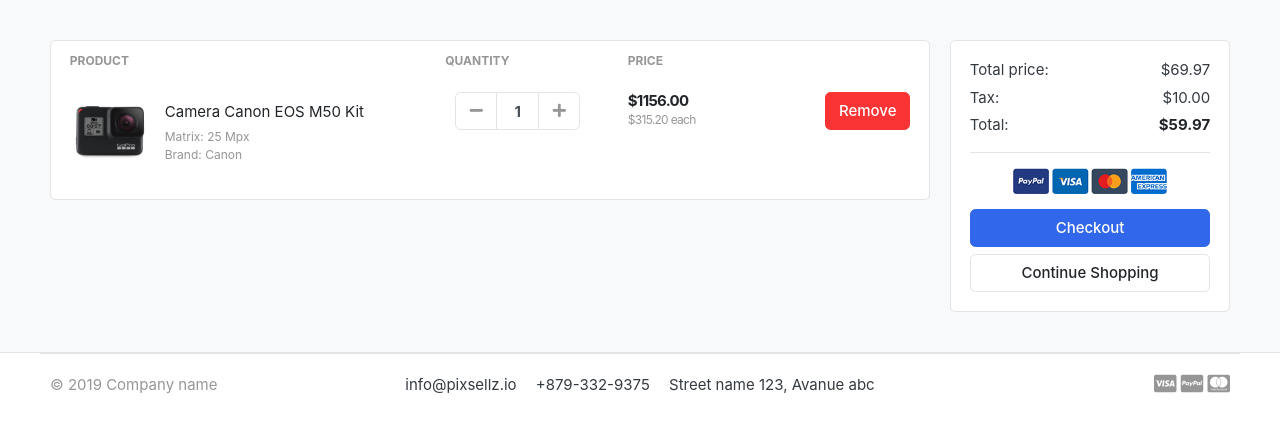
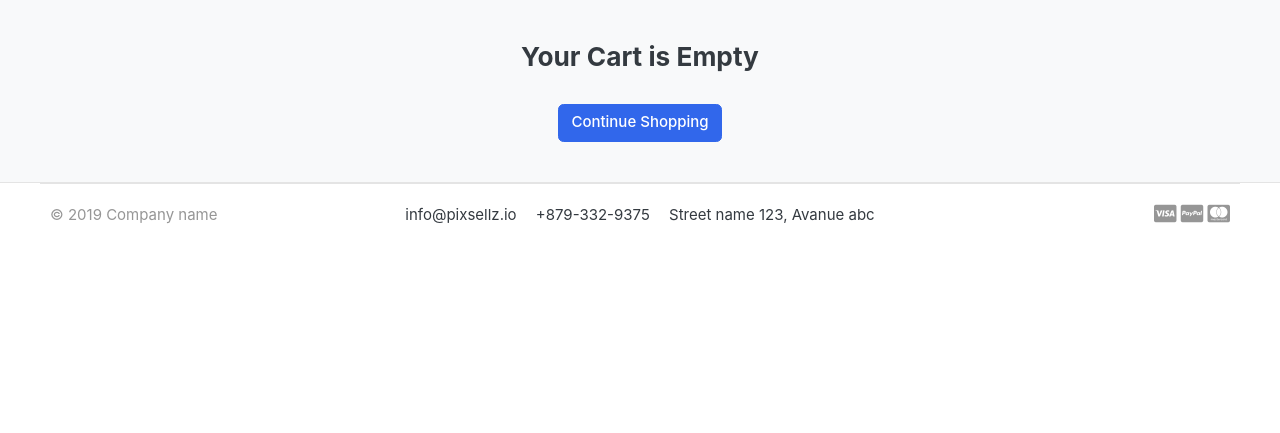
Before and after one commit to MohammedDanishN/GreatKart, a Django app: page /cart/ in a window 1280 px wide. Shown: the part 118-551 px from the top of the page. Run offline with Django 4.2, Linux system fonts and the light colour scheme; tables that the repository leaves empty hold one stand-in row (values such as "Sample post"); some libraries are stand-ins or nearby versions; some web fonts are replaced.

Commit message:
Feat:Added cart functionality

```diff
--- /dev/null
+++ b/cart/context_processor.py
@@ -0,0 +1,14 @@
+from .models import Cart, CartItem
+from .views import _cart_id
+
+
+def counter(request):
+    cart_count = 0
+    try:
+        cart_items = CartItem.objects.filter(cart__cart_id=_cart_id(request))
+
+        for item in cart_items:
+            cart_count += item.quantity
+    except Cart.DoesNotExist:
+        cart_count = 0
+    return {'cart_count': cart_count}
--- a/cart/urls.py
+++ b/cart/urls.py
@@ -6,4 +6,6 @@
 urlpatterns = [
     path('', cart, name='cart'),
     path('add_cart/<int:product_id>/', add_to_cart, name='add_to_cart'),
+    path('remove_cart/<int:product_id>/', remove_cart_item, name='remove_cart'),
+    path('delete_cart/<int:product_id>/', delete_cart_item, name='delete_cart'),
 ]
--- a/cart/views.py
+++ b/cart/views.py
@@ -1,4 +1,4 @@
-from django.shortcuts import render, redirect
+from django.shortcuts import render, redirect, get_object_or_404
 
 from .models import Cart, CartItem
 from store.models import Product
@@ -39,5 +39,38 @@
     return redirect('cart')
 
 
-def cart(request):
-    return render(request, 'cart/cart.html')
+def remove_cart_item(request, product_id):
+    cart = Cart.objects.get(cart_id=_cart_id(request))
+    product = get_object_or_404(Product, id=product_id)
+    cart_item = CartItem.objects.get(product=product, cart=cart)
+
+    if cart_item.quantity > 1:
+        cart_item.quantity -= 1
+        cart_item.save()
+    else:
+        cart_item.delete()
+    return redirect('cart')
+
+
+def delete_cart_item(request, product_id):
+    product = get_object_or_404(Product, id=product_id)
+    cart = Cart.objects.get(cart_id=_cart_id(request))
+    cart_item = CartItem.objects.get(cart=cart, product=product)
+    cart_item.delete()
+    return redirect('cart')
+
+
+def cart(request, total_amount=0, quantity=0, cart_items=None, tax=0, grand_total=0):
+    try:
+        cart = Cart.objects.get(cart_id=_cart_id(request))
+        cart_items = CartItem.objects.filter(cart=cart, is_active=True)
+        for cart_item in cart_items:
+            total_amount += (cart_item.product.price * cart_item.quantity)
+            quantity += cart_item.quantity
+        tax = (12*total_amount)/100
+        grand_total = tax+total_amount
+    except Exception:
+        pass
+    context = {'total_amount': float(total_amount), 'tax': tax, 'grand_total': grand_total,
+               'quantity': quantity, 'cart_items': cart_items}
+    return render(request, 'cart/cart.html', context)
--- a/ecom/settings.py
+++ b/ecom/settings.py
@@ -68,7 +68,8 @@
                 'django.template.context_processors.request',
                 'django.contrib.auth.context_processors.auth',
                 'django.contrib.messages.context_processors.messages',
-                'category.context_processor.menu_links'
+                'category.context_processor.menu_links',
+                'cart.context_processor.counter',
             ],
         },
     },
--- a/templates/cart/cart.html
+++ b/templates/cart/cart.html
@@ -8,7 +8,13 @@
     <div class="container">
 
     <!-- ============================ COMPONENT 1 ================================= -->
+    {% if not cart_items %}
+    <h3 class="text-center">Your Cart is Empty</h5><br>
+    <div class="text-center">
+        <a href="{% url 'store' %}" class="btn btn-primary">Continue Shopping </a>
+    </div>
 
+    {% else %}
     <div class="row">
         <aside class="col-lg-9">
     <div class="card">
@@ -22,13 +28,14 @@
     </tr>
     </thead>
     <tbody>
+        {% for cart_item in cart_items  %}
     <tr>
         <td>
             <figure class="itemside align-items-center">
-                <div class="aside"><img src="{% static './images/items/11.jpg' %}" class="img-sm"></div>
+                <div class="aside"><img src="{{ cart_item.product.image.url }}" class="img-sm"></div>
                 <figcaption class="info">
-                    <a href="#" class="title text-dark">Camera Canon EOS M50 Kit</a>
-                    <p class="text-muted small">Matrix: 25 Mpx <br> Brand: Canon</p>
+                    <a href="{{cart_item.product.get_url}}" class="title text-dark">{{ cart_item.product }}</a>
+                    <p class="text-muted small">Color: 25 Mpx <br> size: Canon</p>
                 </figcaption>
             </figure>
         </td>
@@ -37,26 +44,26 @@
                         <div class="col">
                             <div class="input-group input-spinner">
                                 <div class="input-group-prepend">
-                                <button class="btn btn-light" type="button" id="button-plus"> <i class="fa fa-minus"></i> </button>
+                                <a  href="{% url 'remove_cart' cart_item.product.id %}" class="btn btn-light" type="button" id="button-plus"> <i class="fa fa-minus"></i> </a>
                                 </div>
-                                <input type="text" class="form-control"  value="1">
+                                <input type="text" class="form-control"  value="{{ cart_item.quantity }}">
                                 <div class="input-group-append">
-                                <button class="btn btn-light" type="button" id="button-minus"> <i class="fa fa-plus"></i> </button>
+                                <a href="{% url 'add_to_cart' cart_item.product.id %}"  class="btn btn-light" type="button" id="button-minus"> <i class="fa fa-plus"></i> </a >
                                 </div>
                             </div> <!-- input-group.// -->
                         </div> <!-- col.// -->
         </td>
         <td>
             <div class="price-wrap">
-                <var class="price">$1156.00</var>
-                <small class="text-muted"> $315.20 each </small>
+                <var class="price">Rs. {{cart_item.sub_total}} </var>
+                <small class="text-muted"> Rs.{{cart_item.product.price }} each </small>
             </div> <!-- price-wrap .// -->
         </td>
         <td class="text-right">
-        <a href="" class="btn btn-danger"> Remove</a>
+        <a href="{% url 'delete_cart' cart_item.product.id %}" class="btn btn-danger"> Remove</a>
         </td>
     </tr>
-
+    {% endfor %}
     </tbody>
     </table>
     </div> <!-- card.// -->
@@ -68,15 +75,15 @@
             <div class="card-body">
                 <dl class="dlist-align">
                   <dt>Total price:</dt>
-                  <dd class="text-right">$69.97</dd>
+                  <dd class="text-right">Rs.{{ total_amount }}</dd>
                 </dl>
                 <dl class="dlist-align">
                   <dt>Tax:</dt>
-                  <dd class="text-right"> $10.00</dd>
+                  <dd class="text-right"> Rs. {{tax}}</dd>
                 </dl>
                 <dl class="dlist-align">
                   <dt>Total:</dt>
-                  <dd class="text-right text-dark b"><strong>$59.97</strong></dd>
+                  <dd class="text-right text-dark b"><strong>Rs. {{ grand_total }}</strong></dd>
                 </dl>
                 <hr>
                 <p class="text-center mb-3">
@@ -92,7 +99,7 @@
 
     </div> <!-- row.// -->
     <!-- ============================ COMPONENT 1 END .// ================================= -->
-
+    {% endif %}
     </div> <!-- container .//  -->
     </section>
     <!-- ========================= SECTION CONTENT END// ========================= -->
--- a/templates/includes/nav.html
+++ b/templates/includes/nav.html
@@ -68,9 +68,9 @@
                                 <a href="./register.html"> Register</a>
                             </div>
                         </div>
-                        <a href="./cart.html" class="widget-header pl-3 ml-3">
+                        <a href="{% url 'cart' %}" class="widget-header pl-3 ml-3">
                             <div class="icon icon-sm rounded-circle border"><i class="fa fa-shopping-cart"></i></div>
-                            <span class="badge badge-pill badge-danger notify">0</span>
+                            <span class="badge badge-pill badge-danger notify">{{cart_count}}</span>
                         </a>
                     </div> <!-- widgets-wrap.// -->
                 </div> <!-- col.// -->
--- a/templates/store/store.html
+++ b/templates/store/store.html
@@ -142,7 +142,7 @@
                             <del class="price-old">Rs. 1980</del>
                         </div> <!-- price-wrap.// -->
                     </div>
-                    <a href="#" class="btn btn-block btn-primary">Add to cart </a>
+                    <a href="{% url 'add_to_cart' product.id %}" class="btn btn-block btn-primary">Add to cart </a>
                 </figcaption>
             </figure>
         </div> <!-- col.// -->
```
Also changed, not shown: cart/models.py (+5 -2 lines), store/views.py (+5 -2 lines), templates/store/product-detail.html (+6 -1 lines).
